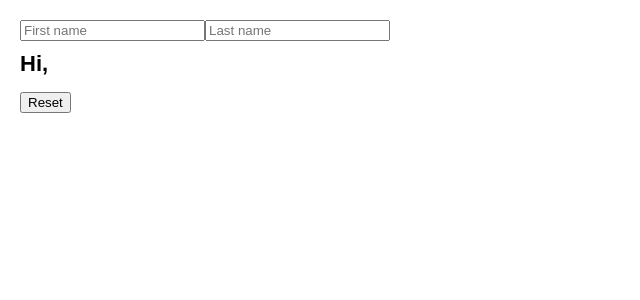
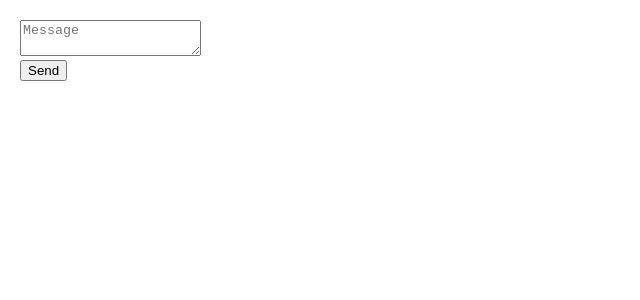
Before and after one commit to jimmycanosa/learning-react, a React (Create React App) app: page / in a window 1280 px wide. Shown: the top 300 px of the page, without its empty margins (0-640 px from the left). Built offline with nearby package versions, Linux system fonts and the light colour scheme.

Commit message:
feat: submit feedback form

```diff
--- a/src/App.js
+++ b/src/App.js
@@ -1,4 +1,4 @@
-import MyApp from './adding-interactivity/state-a-components-memory/fix-stuck-form-inputs.js';
+import MyApp from './adding-interactivity/state-a-components-memory/fix-a-crash.js';
 
 export default function App() {
   return (
--- /dev/null
+++ b/src/adding-interactivity/state-a-components-memory/fix-a-crash.js
@@ -0,0 +1,28 @@
+import { useState } from 'react';
+
+export default function FeedbackForm() {
+  const [isSent, setIsSent] = useState(false);
+  if (isSent) {
+    return <h1>Thank you!</h1>;
+  } else {
+    // eslint-disable-next-line
+    const [message, setMessage] = useState('');
+    return (
+      <form
+        onSubmit={(e) => {
+          e.preventDefault();
+          alert(`Sending: "${message}"`);
+          setIsSent(true);
+        }}
+      >
+        <textarea
+          placeholder='Message'
+          value={message}
+          onChange={(e) => setMessage(e.target.value)}
+        />
+        <br />
+        <button type='submit'>Send</button>
+      </form>
+    );
+  }
+}
```
